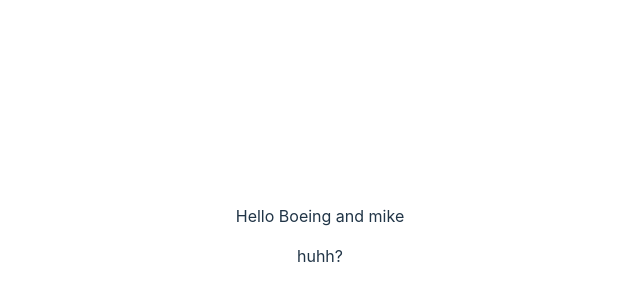
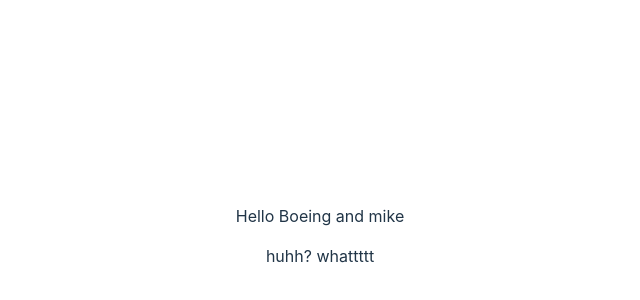
Before and after one commit to kittichonJr/practiceGit, a React (Vite) app: page / in a window 1280 px wide. Shown: the part 172-472 px from the top of the page, without its empty margins (320-960 px from the left). Built offline with nearby package versions, Linux system fonts and the light colour scheme.

Commit message:
add huhh? whattt

```diff
--- a/src/App.jsx
+++ b/src/App.jsx
@@ -8,7 +8,8 @@
   return (
     <div className="App">
       <p>Hello Boeing and mike</p>
-      <span>huhh?</span>
+      <span>huhh? whattttt</span>
+
 
     </div>
   );
```
